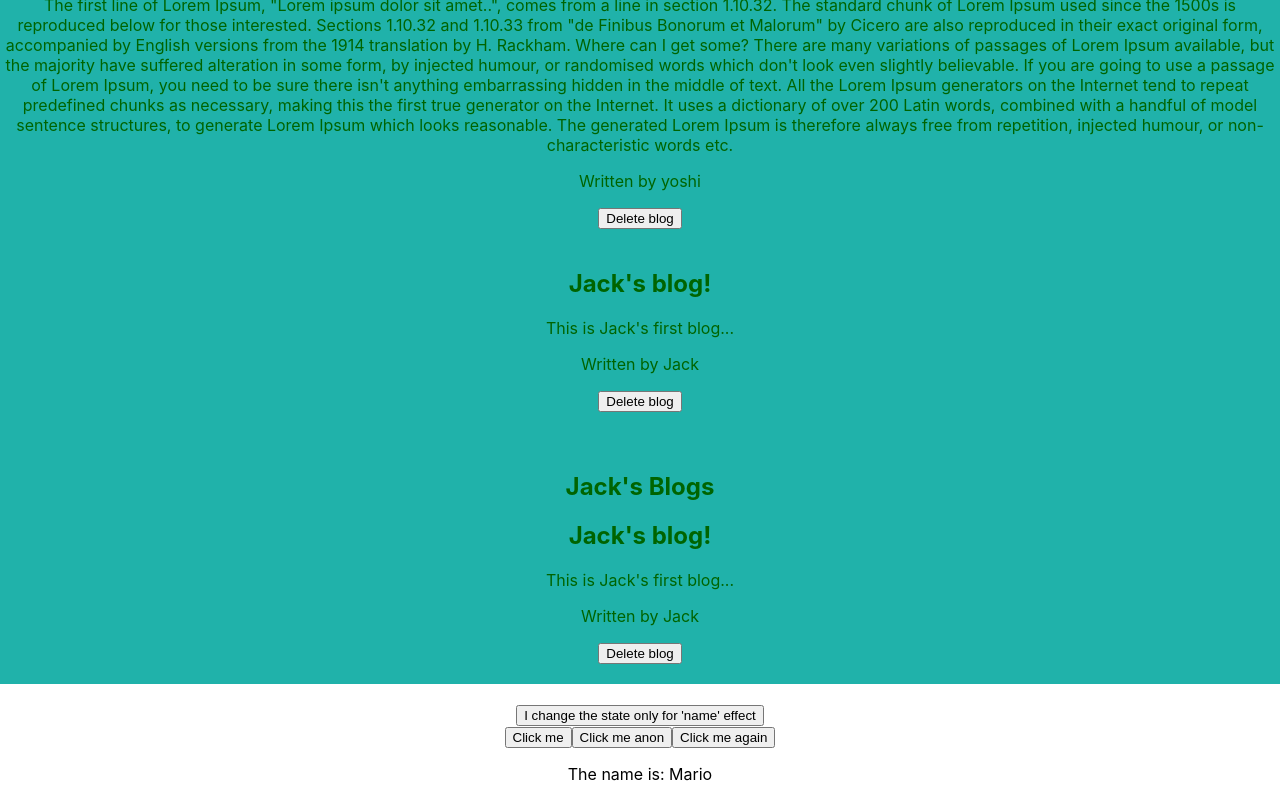
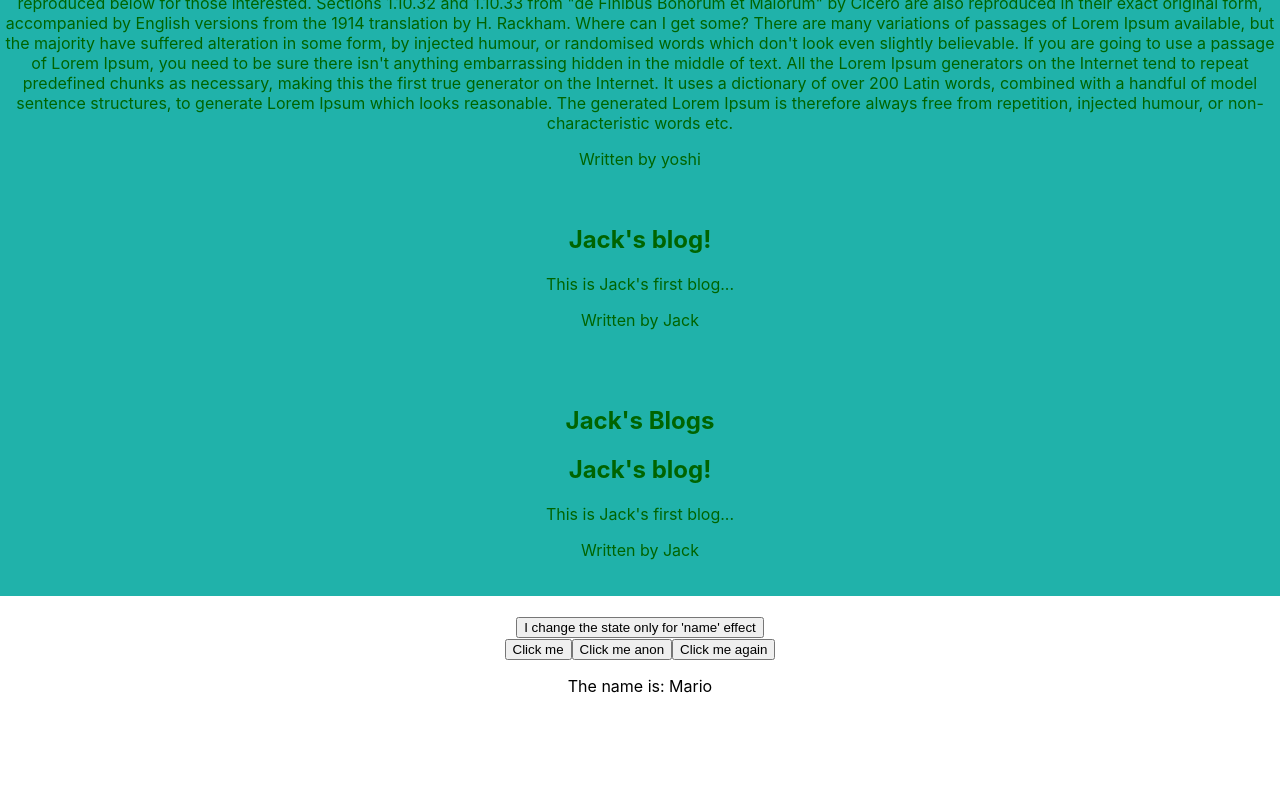
Before and after one commit to Jackques/React-tutorial, a React (Create React App) app: page / in a window 1280 px wide. Shown: the part 956-1756 px from the top of the page. After the commit the page ends 1668 px from the top, so only its background shows below. Built offline with nearby package versions, Linux system fonts and the light colour scheme; data requests are answered from the project's data file.

Commit message:
Refactored getting data & state logic to useFetch (custom hook)

```diff
--- a/src/BlogList.js
+++ b/src/BlogList.js
@@ -36,7 +36,7 @@ const BlogList = ({blogs, title, handleDelete}) => {
                         {blog.body}
                     </div>
                     <p>Written by {blog.author}</p>
-                    <button onClick={()=> handleDelete(blog.id)}>Delete blog</button>
+                    {/*<button onClick={()=> handleDelete(blog.id)}>Delete blog</button>*/}
                 </div>
             ))}
         </div>
--- a/src/Home.js
+++ b/src/Home.js
@@ -1,22 +1,19 @@
 import {useState, useEffect } from "react";
 import BlogList from "./BlogList";
+import useFetch from "./useFetch";
 
 const Home = () => {
-    const [blogs, setBlogs] = useState(
-        //[
-        // {title: "first title", body: "Lorum ipsum...", author: "Jack", id: 1},
-        // {title: "second title", body: "Lorum ipsum...", author: "Tim", id: 2},
-        // {title: "third title", body: "Lorum ipsum...", author: "Jack", id: 3},
-        // above blogs are dummy data to test if it works correctly
-    //]
-        null // since this is the defaultvalue, we cannot 'map/loop' over this value when setting the blogs initially, thus we should first check if blogs is available
-    );
 
-    const handleDelete = (id) => {
-        debugger;
-        const newBlogs = blogs.filter((blog) => blog.id !== id);
-        setBlogs(newBlogs);
-    }
+    const { data: blogs, isPending, error } = useFetch('http://localhost:7000/blogs');
+    // data: blogs = whatever is exported into 'data' from useFetch is now going into 'blogs' INSTEAD as a local variabele
+
+    /* code below is disabled because setBlogs has now been moved to useFetch.js AND the narrator of the tutorial also removed it in his example at around video 16-18.
+       but I wanted to keep it around for the sake of having an example. */
+    // const handleDelete = (id) => {
+    //     debugger;
+    //     const newBlogs = blogs.filter((blog) => blog.id !== id);
+    //     setBlogs(newBlogs);
+    // }
 
     useEffect(() => {
         console.log('this fires on every render (i.e. init), so if i remove a blog.. i get executed again! (re-render)');
@@ -28,52 +25,25 @@ const Home = () => {
         // which would cause this 'useEffect' to be run again, and so forth
     });
 
-    useEffect(() => {
-        console.log('this fires on every init & manipulation of the attached dependancies');
-        setTimeout(()=>{
-            fetch('http://localhost:7000/blogs')
-                .then(res => {
-                    if(!res.ok){
-                        throw Error(`Could not receive data from the resource`);
-                    }
-                    return res.json();
-                })
-                .then(data => {
-                    console.log('Data from JSON Server: ', data);
-                    // Asynchronously set the blogs
-                    setBlogs(data);
-                    setIsPending(false);
-                    setError(null);
-                })
-                .catch((err)=>{
-                    console.log(err.message);
-                    setError(true);
-                    setIsPending(false);
-                })
-        }, 1000)
-    }, []);
-
     const [name, setName] = useState('Mario'); // this is a dependency of the effect below
-    const [error, setError] = useState(null);
 
     useEffect(() => {
         console.log('this fires on every init & manipulation of the attached dependancies');
         console.log('name is: ', name);
     }, [name]);
-    const [isPending,setIsPending] = useState(true);
 
     return (
         <div className="home">
             <h1>Homepage</h1>
             { error && <div>Could not fetch data from the server.</div> }
-            { isPending && <div>Loading... </div> }
+            { isPending && <div>Loading... (1 sec delay) </div> }
             <div className="blog-preview">
                 {/*{blogs && <BlogList blogs={blogs} title="All blogs" handleDelete={handleDelete}></BlogList>}*/}
-                {/*{blogs && <BlogList blogs={blogs.filter((blog) => blog.author === "Jack")} title="Jack's Blogs"*/}
-                {/*          handleDelete={handleDelete} />}*/}
+                {/*{blogs && <BlogList blogs={blogs.filter((blog) => blog.author === "Jack")} title="Jack's Blogs" handleDelete={handleDelete}/>}*/}
+                {/*{!blogs && <p>No blogs here</p>}*/}
 
-                {blogs && <BlogList blogs={blogs} title="All blogs" handleDelete={handleDelete}></BlogList>}
-                {blogs && <BlogList blogs={blogs.filter((blog) => blog.author === "Jack")} title="Jack's Blogs" handleDelete={handleDelete}/>}
+                {blogs && <BlogList blogs={blogs} title="All blogs"></BlogList>}
+                {blogs && <BlogList blogs={blogs.filter((blog) => blog.author === "Jack")} title="Jack's Blogs" />}
                 {!blogs && <p>No blogs here</p>}
 
             </div>
--- /dev/null
+++ b/src/useFetch.js
@@ -0,0 +1,46 @@
+import {useEffect, useState} from "react";
+
+// ! custom hooks in React needs to start with the word "use", otherwise it will not work
+const useFetch = (url) => {
+    const [data, setData] = useState(
+        //[
+        // {title: "first title", body: "Lorum ipsum...", author: "Jack", id: 1},
+        // {title: "second title", body: "Lorum ipsum...", author: "Tim", id: 2},
+        // {title: "third title", body: "Lorum ipsum...", author: "Jack", id: 3},
+        // above blogs are dummy data to test if it works correctly
+        //]
+        null // since this is the defaultvalue, we cannot 'map/loop' over this value when setting the blogs initially, thus we should first check if blogs is available
+    );
+    const [isPending,setIsPending] = useState(true);
+    const [error, setError] = useState(null);
+
+    // url = 'http://localhost:7000/blogs'
+    useEffect(() => {
+        console.log('this fires on every init & manipulation of the attached dependancies');
+        setTimeout(()=>{
+            fetch(url)
+                .then(res => {
+                    if(!res.ok){
+                        throw Error(`Could not receive data from the resource`);
+                    }
+                    return res.json();
+                })
+                .then(data => {
+                    console.log('Data from JSON Server: ', data);
+                    // Asynchronously set the blogs
+                    setData(data);
+                    setIsPending(false);
+                    setError(null);
+                })
+                .catch((err)=>{
+                    console.log(err.message);
+                    setError(true);
+                    setIsPending(false);
+                })
+        }, 1000)
+    }, []);
+
+    return { data, isPending, error };
+}
+
+export default useFetch;
```
Also changed, not shown: 1 other file (tests, documents, lock files or other folders).
